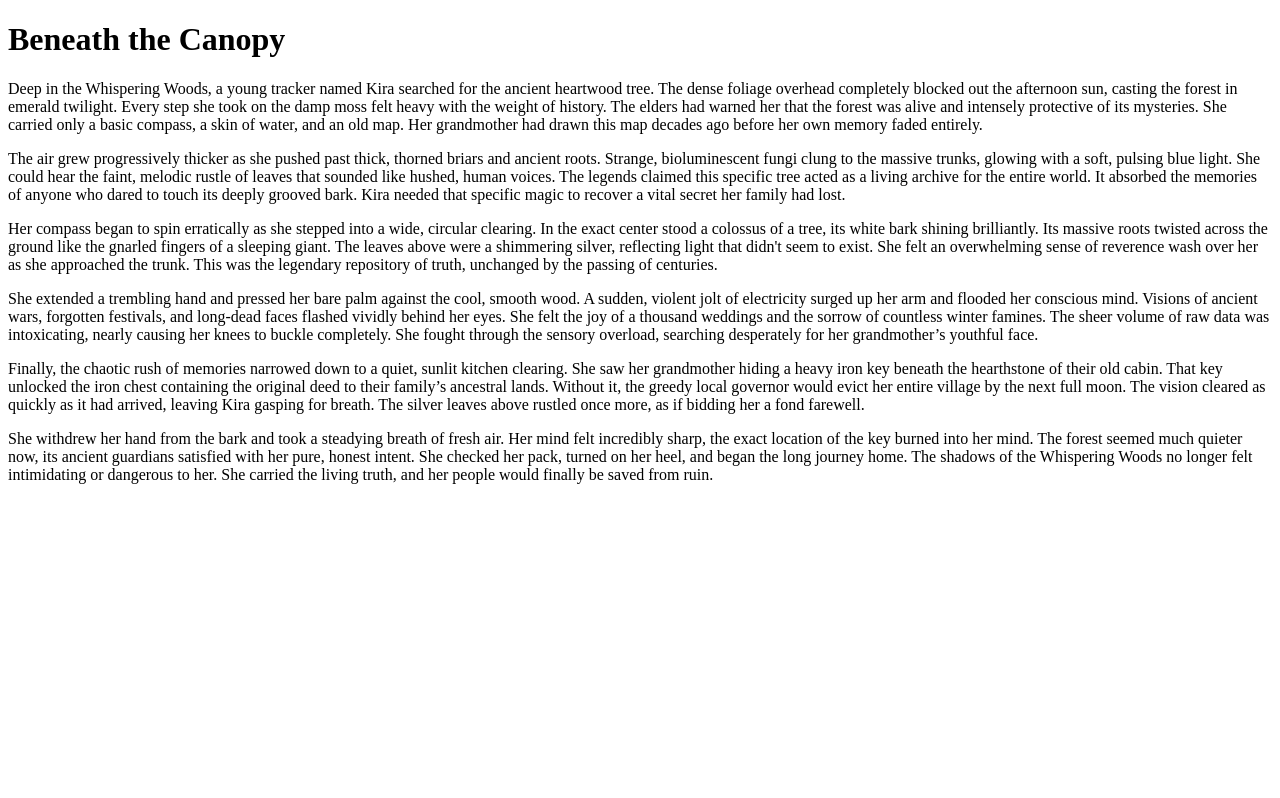
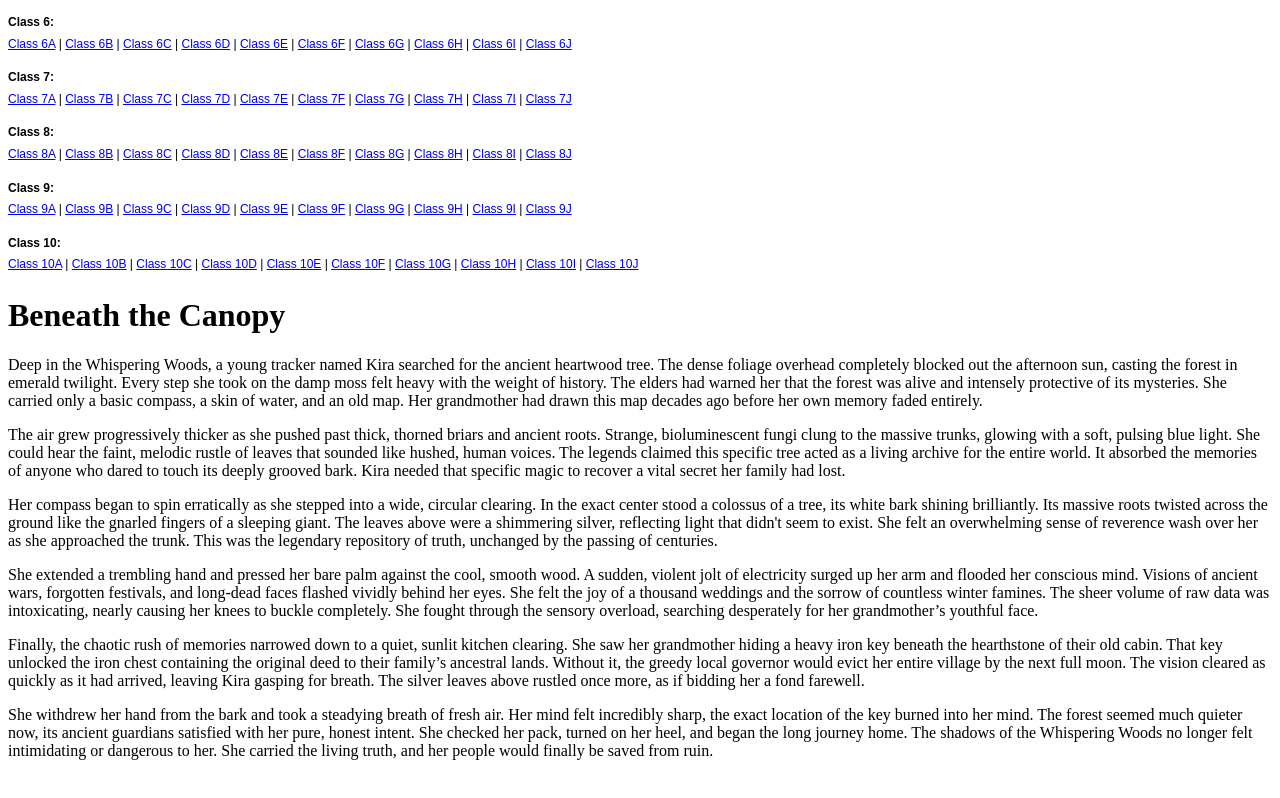
Before and after one commit to olpon123456/two2, a plain HTML site: page beneath-the-canopy.html in a window 1280 px wide. Drawn offline with Linux system fonts and the light colour scheme.

Commit message:
Update beneath-the-canopy.html

```diff
--- a/beneath-the-canopy.html
+++ b/beneath-the-canopy.html
@@ -2,6 +2,80 @@
 <!DOCTYPE html>
 <html lang="en">
 <head>
+
+<div style="font-family: Arial, sans-serif; font-size: 12px; line-height: 1.8;">
+
+  <!-- Class 6 (Links 1-10) -->
+  <p><strong>Class 6:</strong><br>
+    <a href="https://auctionr.org/4/bdadab2c28d1606d93cc481a02e31ea4" target="_blank">Class 6A</a> |
+    <a href="https://auctionr.org/4/a6bad59519507ea7f9a22bd30713a3c7" target="_blank">Class 6B</a> |
+    <a href="https://auctionr.org/4/8268c2b07ea5673bd449ca66b721cdbe" target="_blank">Class 6C</a> |
+    <a href="https://auctionr.org/4/fdcdacc316963445e76a969c1851cf1b" target="_blank">Class 6D</a> |
+    <a href="https://auctionr.org/4/490a1ca4fb270759dbd2fe15f6ec83e2" target="_blank">Class 6E</a> |
+    <a href="https://auctionr.org/4/5df5c3df990718430e5cad60534aaad9" target="_blank">Class 6F</a> |
+    <a href="https://auctionr.org/4/97592bc113cf8ef2d0ed612f94dbfefb" target="_blank">Class 6G</a> |
+    <a href="https://auctionr.org/4/9f131d19c1c311ff3182af03e8a40e21" target="_blank">Class 6H</a> |
+    <a href="https://auctionr.org/4/9f131d19c1c311ff3182af03e8a40e21" target="_blank">Class 6I</a> |
+    <a href="https://auctionr.org/4/758c712e2751d6fd049556fb5fd2316d" target="_blank">Class 6J</a>
+  </p>
+
+  <!-- Class 7 (Links 11-20) -->
+  <p><strong>Class 7:</strong><br>
+    <a href="https://auctionr.org/4/44e6b176d690081f3a5ab330efed42a0" target="_blank">Class 7A</a> |
+    <a href="https://auctionr.org/4/6bcfc5eded7d92c6cdc6127c9483725e" target="_blank">Class 7B</a> |
+    <a href="https://auctionr.org/4/fc13206ed5bb0851d51df7da95aa15af" target="_blank">Class 7C</a> |
+    <a href="https://auctionr.org/4/586a0b878126a2a8b17836b964017ff0" target="_blank">Class 7D</a> |
+    <a href="https://auctionr.org/4/8b1b1230d50e812e3d3e4d741344ccbf" target="_blank">Class 7E</a> |
+    <a href="https://auctionr.org/4/2aaf7766a6f9e6bdad0ea6dfd805ac32" target="_blank">Class 7F</a> |
+    <a href="https://auctionr.org/4/9eaa422cd8e1e4c988d63750af407643" target="_blank">Class 7G</a> |
+    <a href="https://auctionr.org/4/70499c4faf257907d1166d910c572cc9" target="_blank">Class 7H</a> |
+    <a href="https://auctionr.org/4/b766ff885d1976215945022fe1dfac73" target="_blank">Class 7I</a> |
+    <a href="https://auctionr.org/4/5d7edc8c92e73202198ccff1733a92d4" target="_blank">Class 7J</a>
+  </p>
+
+  <!-- Class 8 (Links 21-30) -->
+  <p><strong>Class 8:</strong><br>
+    <a href="https://auctionr.org/4/7623b77c38d3ae9ea8de730252f251c8" target="_blank">Class 8A</a> |
+    <a href="https://auctionr.org/4/4c47a36ec9270e69dab768c5af743e9c" target="_blank">Class 8B</a> |
+    <a href="https://auctionr.org/4/d20304e27983b7a56a0a007f69f1ba0b" target="_blank">Class 8C</a> |
+    <a href="https://auctionr.org/4/f403ee9e087f47bc2d41e5870b7f1612" target="_blank">Class 8D</a> |
+    <a href="https://auctionr.org/4/65baba752f883e0b20f92aa45edab042" target="_blank">Class 8E</a> |
+    <a href="https://auctionr.org/4/dbedb8edfcfd5101ff7a5b1a23a48504" target="_blank">Class 8F</a> |
+    <a href="https://auctionr.org/4/34912079240cd3d43919c9e9434b993c" target="_blank">Class 8G</a> |
+    <a href="https://auctionr.org/4/2c8fbd0b0ecd56434d0017ac103218cc" target="_blank">Class 8H</a> |
+    <a href="https://auctionr.org/4/2c6ce9c18d7ede79c70a5387338cdd49" target="_blank">Class 8I</a> |
+    <a href="https://auctionr.org/4/c0d27144abefd6291323082c3a9198e5" target="_blank">Class 8J</a>
+  </p>
+
+  <!-- Class 9 (Links 31-40) -->
+  <p><strong>Class 9:</strong><br>
+    <a href="https://auctionr.org/4/85ad864129b5b286b953a50745474d1c" target="_blank">Class 9A</a> |
+    <a href="https://auctionr.org/4/0b1eafddbba36fad5d7fb13b45c9b6e3" target="_blank">Class 9B</a> |
+    <a href="https://auctionr.org/4/8c5538abe3ae0c61b7326ab601f67502" target="_blank">Class 9C</a> |
+    <a href="https://auctionr.org/4/c0981d033d32d549500dcb0548cacefd" target="_blank">Class 9D</a> |
+    <a href="https://auctionr.org/4/3f1d2b40ef5e8ac4e77dfab7e9fd13ad" target="_blank">Class 9E</a> |
+    <a href="https://auctionr.org/4/d1641f05a8518b1a33ff4d5ee3d3975d" target="_blank">Class 9F</a> |
+    <a href="https://auctionr.org/4/fcb56a435657ee0bddf98c3d73362420" target="_blank">Class 9G</a> |
+    <a href="https://auctionr.org/4/043771d4989caf666104bbce7946f8dc" target="_blank">Class 9H</a> |
+    <a href="https://auctionr.org/4/b65bbf9ce543c3f3c2ba8b128569ddc3" target="_blank">Class 9I</a> |
+    <a href="https://auctionr.org/4/6b01e16951a4e71b835a629656539ad2" target="_blank">Class 9J</a>
+  </p>
+
+  <!-- Class 10 (Links 41-50) -->
+  <p><strong>Class 10:</strong><br>
+    <a href="https://auctionr.org/4/e94655c5d004539d5a21f687f6fa17ee" target="_blank">Class 10A</a> |
+    <a href="https://auctionr.org/4/a08a3553832bd0e4816b2b629de392b3" target="_blank">Class 10B</a> |
+    <a href="https://auctionr.org/4/3198e46715cc587125e4475cb32e1baf" target="_blank">Class 10C</a> |
+    <a href="https://auctionr.org/4/0ed75192e406c9d6013464311f1c5beb" target="_blank">Class 10D</a> |
+    <a href="https://auctionr.org/4/327d956587ae865ab57e3f80f0c243ca" target="_blank">Class 10E</a> |
+    <a href="https://auctionr.org/4/667658585bd8ec13881b4f758d3fb4eb" target="_blank">Class 10F</a> |
+    <a href="https://auctionr.org/4/fc59c450c42f7962cabe294d9337101b" target="_blank">Class 10G</a> |
+    <a href="https://auctionr.org/4/ab81819274c06bf931e891147cd3fcc5" target="_blank">Class 10H</a> |
+    <a href="https://auctionr.org/4/3f1e32ec3afa0524ccdb8bdb77a925d9" target="_blank">Class 10I</a> |
+    <a href="https://auctionr.org/4/11a76d411b4748aba339070da61dd69b" target="_blank">Class 10J</a>
+  </p>
+
+</div>
 
 
 <script async="async" data-cfasync="false" src="https://bauval.org/21/b13eea209e56ab436376a7199ce27076"></script>
```
